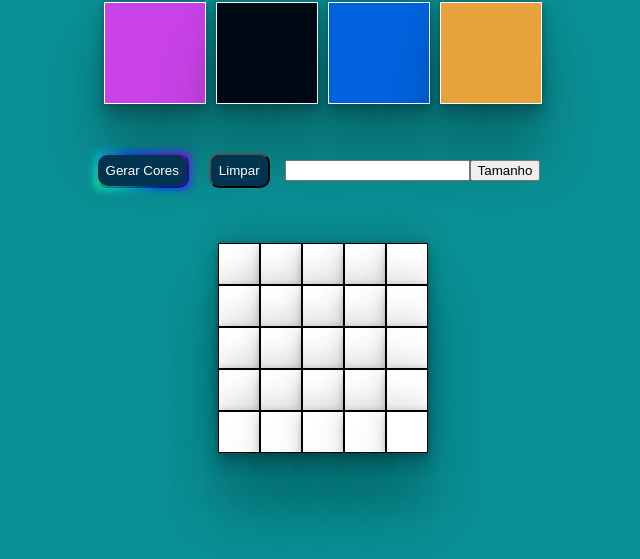
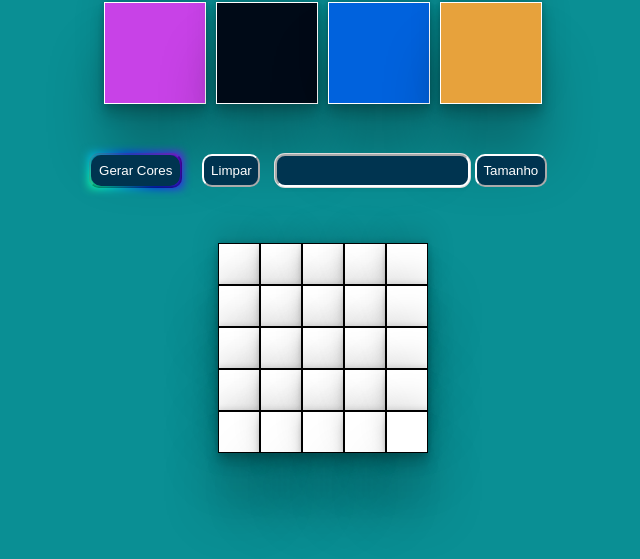
Before and after one commit to renanhenriquedev/Pixel-Art, a plain HTML site: page index.html in a window 1280 px wide. Shown: the part 209-768 px from the top of the page, without its empty margins (317-957 px from the left). Drawn offline with Linux system fonts and the light colour scheme.

Commit message:
style of input and one button

```diff
--- a/style.css
+++ b/style.css
@@ -1,4 +1,4 @@
-body{
+body {
     background-color: #0a8f94;
     display: flex;
     flex-direction: column;
@@ -7,31 +7,31 @@ body{
     height: 100vh;
 }
 
-.black{
+.black {
     background-color: black;
 }
 
-.blue{
+.blue {
     background-color: blue;
 }
 
-.purple{
+.purple {
     background-color: purple;
 }
 
-.yellow{
+.yellow {
     background-color: yellow;
 }
 
-.white{
+.white {
     background-color: white;
 }
 
-div{
+div {
     display: inline-block;
 }
 
-.quadrado{
+.quadrado {
     position: static;
     display: inline-block;
     width: 100px;
@@ -46,7 +46,7 @@ div{
     padding: 0px;
 }
 
-.quadro{
+.quadro {
     display: inline-block;
     width: 40px;
     height: 40px;
@@ -56,19 +56,19 @@ div{
     box-shadow: rgba(0, 0, 0, 0.25) 0px 54px 55px, rgba(0, 0, 0, 0.12) 0px -12px 30px, rgba(0, 0, 0, 0.12) 0px 4px 6px, rgba(0, 0, 0, 0.17) 0px 12px 13px, rgba(0, 0, 0, 0.09) 0px -3px 5px;
 }
 
-h1{
+h1 {
     text-align: center;
     color: #FFFFFF;
-    text-shadow: 3px 3px 2px rgba(128, 0, 0, 1),4px 4px 19px rgba(100, 21, 72, 1);
+    text-shadow: 3px 3px 2px rgba(128, 0, 0, 1), 4px 4px 19px rgba(100, 21, 72, 1);
     margin: 0px;
     margin-bottom: 15px;
 }
 
-.quadrado{
+.quadrado {
     box-shadow: rgba(0, 0, 0, 0.25) 0px 54px 55px, rgba(0, 0, 0, 0.12) 0px -12px 30px, rgba(0, 0, 0, 0.12) 0px 4px 6px, rgba(0, 0, 0, 0.17) 0px 12px 13px, rgba(0, 0, 0, 0.09) 0px -3px 5px;
 }
 
-#container{
+#container {
     justify-content: center;
     align-items: center;
     display: flex;
@@ -77,7 +77,7 @@ h1{
     margin-top: 40px;
 }
 
-#paint{
+#paint {
     justify-content: center;
     align-items: center;
     display: flex;
@@ -105,20 +105,19 @@ h1{
 }
 
 #clear {
-    padding: 0.6em;
+    padding: 0.5em;
     margin-left: 5px;
     color: rgb(255, 255, 255);
     background: #003450;
     cursor: pointer;
     z-index: 0;
     border-radius: 10px;
-    border-color: buttonborder;
+    border-color: white;
 }
 
 #random-color:before {
     content: "";
-    background: linear-gradient(
-      45deg,
+    background: linear-gradient(45deg,
             #ff0000,
             #ff7300,
             #fffb00,
@@ -127,8 +126,7 @@ h1{
             #002bff,
             #7a00ff,
             #ff00c8,
-      #ff0000
-    );
+            #ff0000);
     position: absolute;
     top: -2px;
     left: -2px;
@@ -146,9 +144,11 @@ h1{
     0% {
         background-position: 0 0;
     }
+
     50% {
         background-position: 400% 0;
     }
+
     100% {
         background-position: 0 0;
     }
@@ -165,3 +165,25 @@ h1{
     top: 0;
     border-radius: 10px;
 }
+
+#button-size {
+    padding: 0.5em;
+    margin-left: 5px;
+    color: rgb(255, 255, 255);
+    background: #003450;
+    cursor: pointer;
+    z-index: 0;
+    border-radius: 10px;
+    border-color: white;
+}
+
+#change-size{
+    padding: 0.5em;
+    color: rgb(255, 255, 255);
+    background: #003450;
+    cursor: pointer;
+    z-index: 0;
+    border-radius: 10px;
+    border-color: white;
+    box-shadow: 0 0 0 1px #dddddd, 0 2px 4px 0 rgb(0 0 0 / 7%), 0 1px 1.5px 0 rgb(0 0 0 / 5%);
+}
```
Lines whose indentation alone changed are shown as unchanged.
